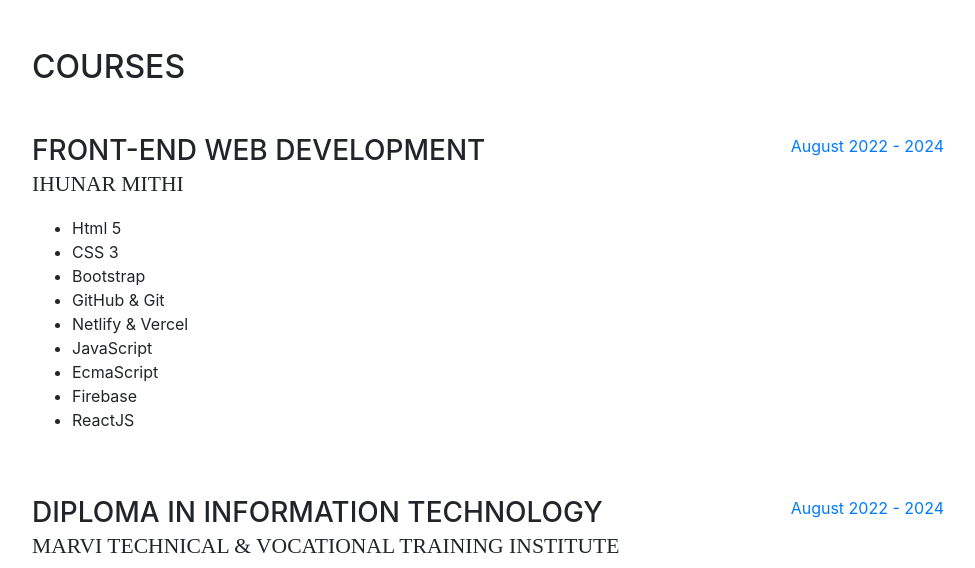
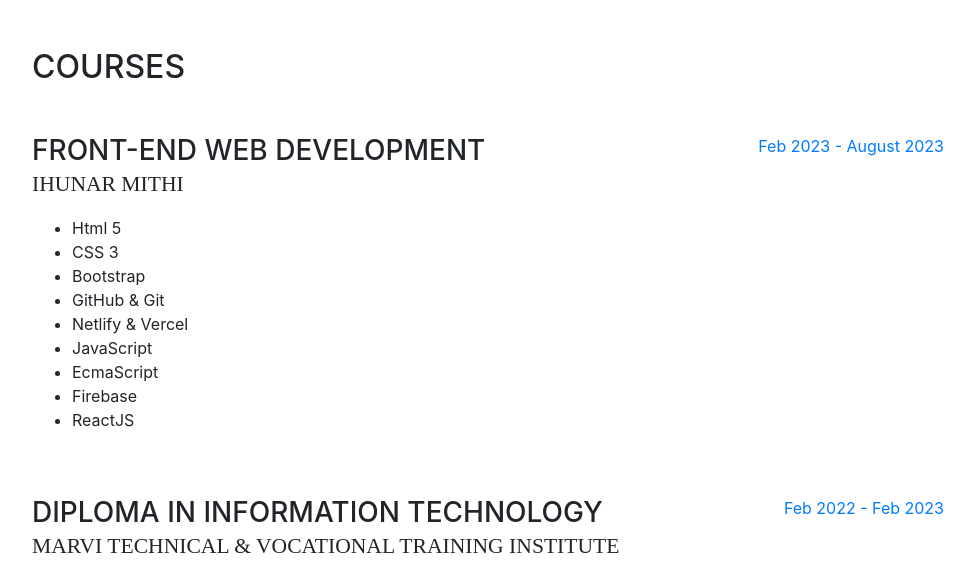
Before and after one commit to developersoorajkumar/Resume---SOORAJ-KUMAR, a website with bundled scripts: page index.html in a window 1280 px wide. Shown: the part 4000-4568 px from the top of the page, without its empty margins (288-1263 px from the left). Built offline with nearby package versions, Linux system fonts and the light colour scheme; a web font is replaced by a local one.

Commit message:
dates confirmed

```diff
--- a/index.html
+++ b/index.html
@@ -291,7 +291,7 @@
             </ul>
           </div>
           <div class="resume-date text-md-right">
-            <span class="text-primary">August 2022 - 2024</span>
+            <span class="text-primary">Feb 2023 - August 2023</span>
           </div>
         </div>
         <div class="resume-item d-flex flex-column flex-md-row mb-5">
@@ -323,7 +323,7 @@
             </ul>
           </div>
           <div class="resume-date text-md-right">
-            <span class="text-primary">August 2022 - 2024</span>
+            <span class="text-primary">Feb 2022 - Feb 2023</span>
           </div>
         </div>
         <div class="resume-item d-flex flex-column flex-md-row ">
```
